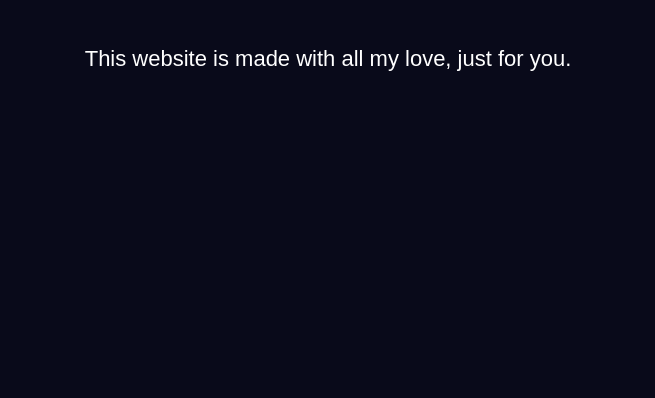
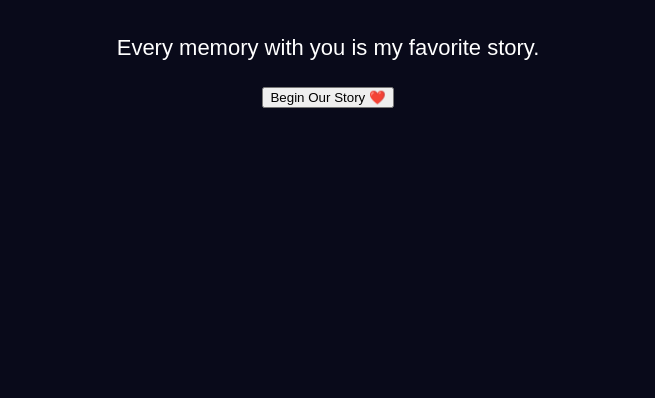
Before and after one commit to apoorvagupta1024-maker/Boyfriend---day, a plain HTML site: page index.html in a window 1280 px wide. Shown: the part 402-800 px from the top of the page, without its empty margins (312-967 px from the left). Drawn offline with Linux system fonts and the light colour scheme.

Commit message:
Add welcome button

```diff
--- a/index.html
+++ b/index.html
@@ -12,7 +12,9 @@
 
   <h1>Happy Boyfriend's Day ❤️</h1>
 
-  <p>This website is made with all my love, just for you.</p>
+<p>Every memory with you is my favorite story.</p>
+
+<button>Begin Our Story ❤️</button>
 
   <script src="script.js"></script>
 
```
